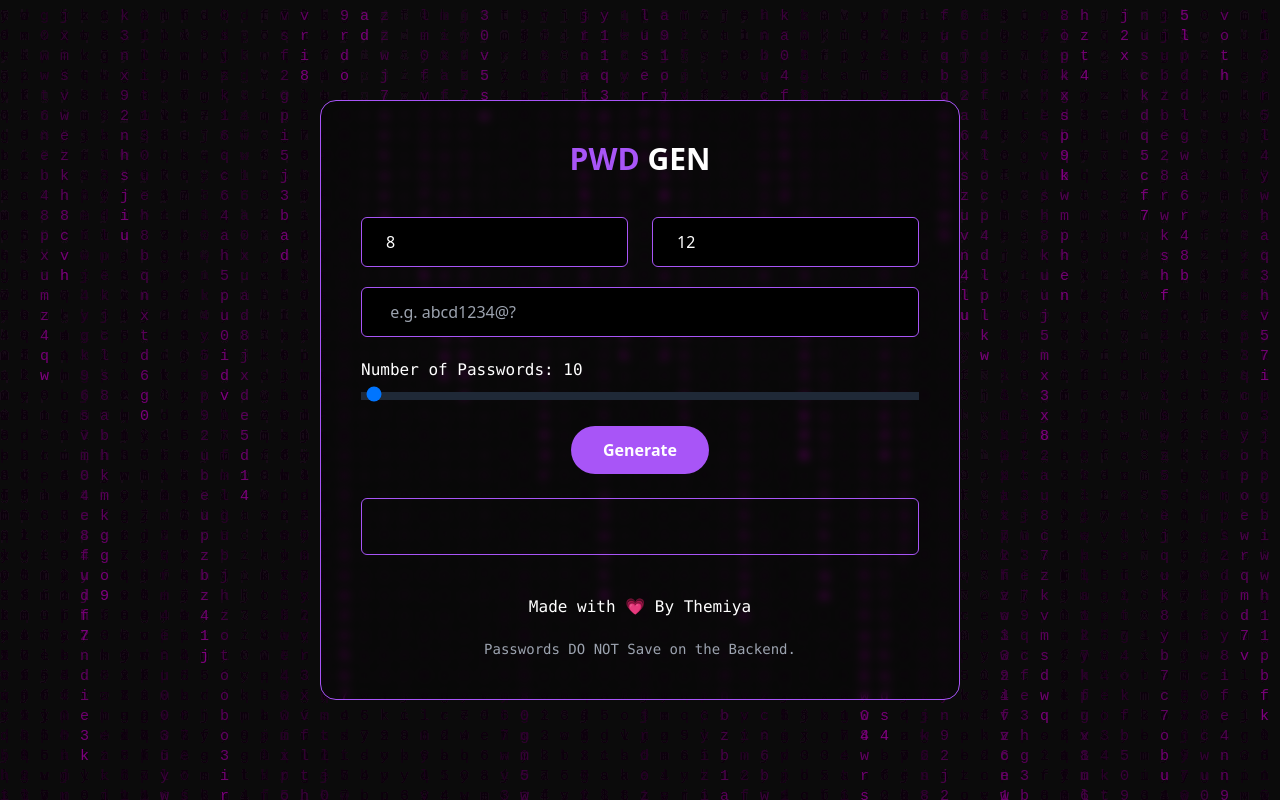
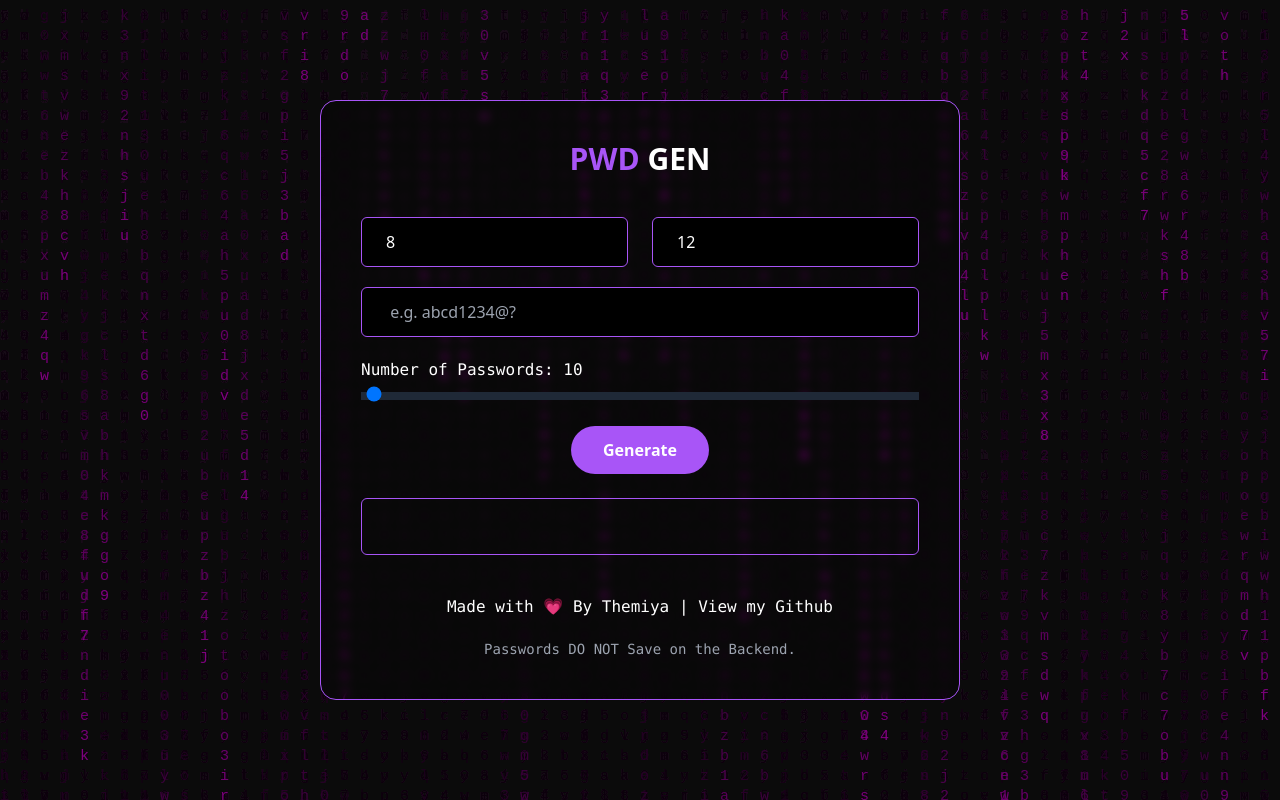
Before and after one commit to themiya-420/pwdgen, a React (Create React App) app: page / in a window 1280 px wide. Built offline with nearby package versions, Linux system fonts and the light colour scheme.

Commit message:
Minor changes

```diff
--- a/src/views/Home.js
+++ b/src/views/Home.js
@@ -122,7 +122,7 @@ const Home = () => {
                     </div>
 
                     <div className='text-white font-mono mt-10'>
-                        Made with 💗 By <a href='https://github.com/themiya-420'>Themiya</a>
+                        Made with 💗 By <a href='https://github.com/themiya-420'>Themiya | View my Github</a>
                     </div>
 
                     <div className='text-gray-400 text-sm font-mono mt-5'>
```
